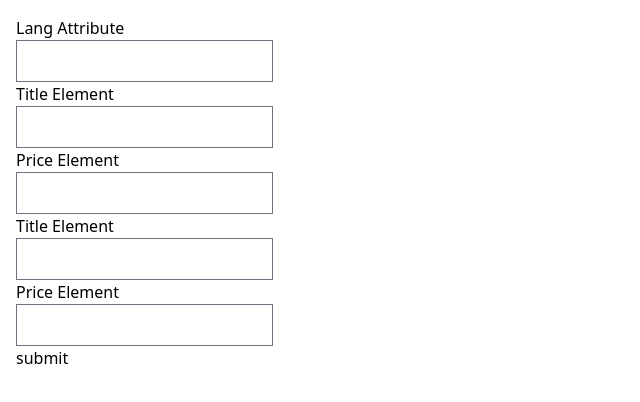
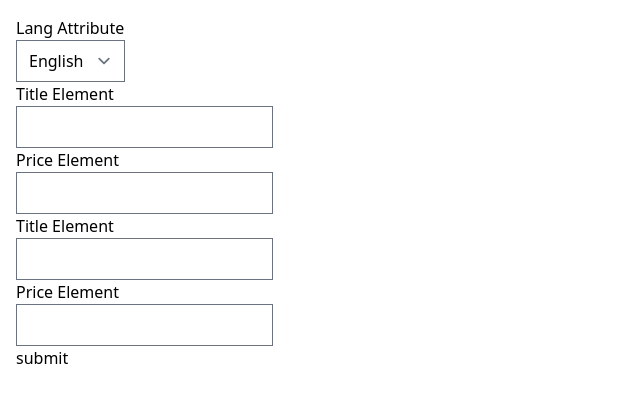
Before and after one commit to tuckerfritz/react-xml-components, a React (Vite) app: page / in a window 1280 px wide. Shown: the top 402 px of the page, without its empty margins (0-640 px from the left). Built offline with nearby package versions, Linux system fonts and the light colour scheme.

Commit message:
Add XmlSelect component. Rename XmlInputElement to XmlInput.

```diff
--- a/src/App.tsx
+++ b/src/App.tsx
@@ -1,8 +1,9 @@
 import { useCallback, useRef } from "react";
 import XmlEditor, { XmlEditorRef } from "./components/XmlEditor";
 import XmlElement from "./components/XmlElement";
-import XmlInputField from "./components/XmlInputField";
+import XmlInputField from "./components/XmlInput";
 import XmlAttribute from "./components/XmlAttribute";
+import XmlSelect from "./components/XmlSelect";
 
 const initialXml = `<?xml version="1.0" encoding="UTF-8"?>
 <bookstore>
@@ -44,7 +45,10 @@ function App() {
               <XmlElement name="title">
                 <XmlAttribute name="lang">
                   <label>Lang Attribute</label>
-                  <XmlInputField />
+                  <XmlSelect>
+                    <option value="en">English</option>
+                    <option value="fn">French</option>
+                  </XmlSelect>
                 </XmlAttribute>
                 <label>Title Element</label>
                 <XmlInputField onChange={onChange} />
--- a/src/components/XmlInputField.tsx
+++ b/src/components/XmlInput.tsx
@@ -13,11 +13,8 @@ import LevelContext from "../contexts/Level.context";
 type XmlInputFieldProps = {} & DetailedHTMLProps<
   InputHTMLAttributes<HTMLInputElement>,
   HTMLInputElement>
-// > | {
-//     onChange?: (e: React.ChangeEvent<HTMLInputElement>, textNode: Node) => void;
-//   };
 
-const XmlInputField = forwardRef<HTMLInputElement, XmlInputFieldProps>(
+const XmlInput = forwardRef<HTMLInputElement, XmlInputFieldProps>(
   (props, inputRef) => {
     const xmlDoc = useContext(XmlEditorContext);
     const { ancestorNodePath } = useContext(NodeContext);
@@ -60,4 +57,4 @@ const XmlInputField = forwardRef<HTMLInputElement, XmlInputFieldProps>(
   }
 );
 
-export default XmlInputField;
+export default XmlInput;
--- /dev/null
+++ b/src/components/XmlSelect.tsx
@@ -0,0 +1,65 @@
+import {
+  DetailedHTMLProps,
+  SelectHTMLAttributes,
+  forwardRef,
+  useCallback,
+  useContext,
+  useMemo,
+} from "react";
+import XmlEditorContext from "../contexts/XmlEditor.context";
+import NodeContext from "../contexts/Node.context";
+import LevelContext from "../contexts/Level.context";
+
+type XmlSelectProps = {} & DetailedHTMLProps<
+  SelectHTMLAttributes<HTMLSelectElement>,
+  HTMLSelectElement
+>;
+
+const XmlSelect = forwardRef<HTMLSelectElement, XmlSelectProps>(
+  (props, selectRef) => {
+    const xmlDoc = useContext(XmlEditorContext);
+    const { ancestorNodePath } = useContext(NodeContext);
+    const level = useContext(LevelContext);
+
+    const textNodePath = `${ancestorNodePath}`;
+
+    const textNode = useMemo(() => {
+      const text = xmlDoc.evaluate(
+        textNodePath,
+        xmlDoc.getRootNode(),
+        null,
+        XPathResult.FIRST_ORDERED_NODE_TYPE
+      );
+      if (text.singleNodeValue === null) {
+        throw Error(`Text Node Not Found`);
+      }
+      return text.singleNodeValue;
+    }, [xmlDoc]);
+
+    const onChange = useCallback(
+      (event: React.ChangeEvent<HTMLSelectElement>) => {
+        if (props.onChange) {
+          props.onChange(event);
+        }
+        textNode.textContent = event.target.value;
+      },
+      [textNode]
+    );
+
+    return (
+      <select
+        {...props}
+        ref={selectRef}
+        className={
+          props.className ? `rxml__select ${props.className}` : "rxml__select"
+        }
+        onChange={onChange}
+        data-level={level}
+      >
+        {props.children}
+      </select>
+    );
+  }
+);
+
+export default XmlSelect;
--- a/src/index.css
+++ b/src/index.css
@@ -1,3 +1,3 @@
-input {
+input, select {
   display: block;
 }
```
